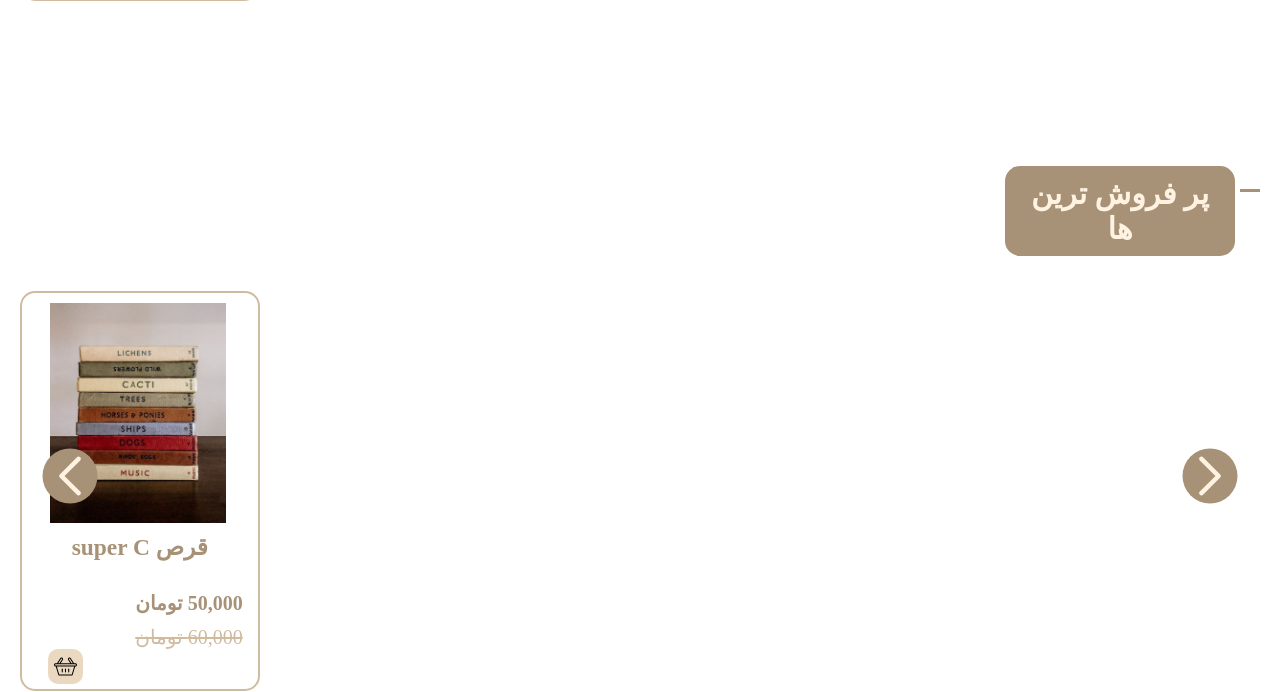
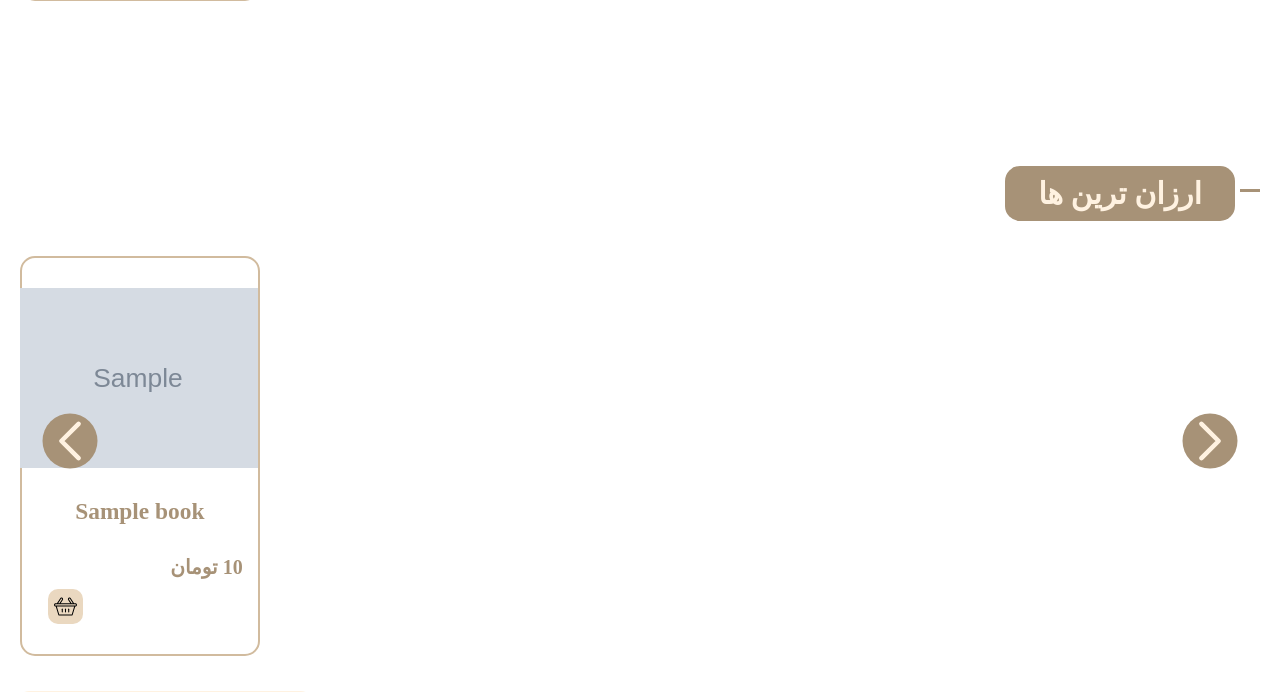
Before and after one commit to Hassan-Mousavi/Book.project, a Django app: page / in a window 1280 px wide. Shown: the part 1537-2229 px from the top of the page. Run offline with Django 5.2, Linux system fonts and the light colour scheme; tables that the repository leaves empty hold one stand-in row (values such as "Sample post"); grey boxes marked "Sample" are stand-in pictures; parts of the project's set-up code (start-up, migrations or seed data) failed here and were passed over.

Commit message:
add cheapest products in homepage and update newest products function

```diff
--- a/backend/store/views.py
+++ b/backend/store/views.py
@@ -1,15 +1,19 @@
+from lib2to3.fixes.fix_input import context
+
 from django.views import generic
 from django.shortcuts import render, get_object_or_404
 
 from .models import Book
 
 
-class HomeView(generic.ListView):
+class HomeView(generic.TemplateView):
     template_name = 'home.html'
-    context_object_name = 'books'
 
-    def get_queryset(self):
-        return Book.objects.select_related('category').order_by('-datatime_created').all()[0:6]
+    def get_context_data(self, **kwargs):
+        context = super().get_context_data(**kwargs)
+        context['newest_books'] = Book.objects.select_related('category').order_by('-datatime_created')[:6]
+        context['cheapest_books'] = Book.objects.select_related('category').order_by('price')[:6]
+        return context
 
 
 class BookListView(generic.ListView):
--- a/backend/templates/home.html
+++ b/backend/templates/home.html
@@ -40,7 +40,7 @@
             <div class="container">
                 <h2 class="most-view_title">جدید ترین ها</h2>
                 <div class="product-slider">
-                    {% for book in books %}
+                    {% for book in newest_books %}
                         <div class="slide slide-1">
                             <div class="product-card">
                                 <img
@@ -116,21 +116,21 @@
         </section>
         <section class="most-sale">
             <div class="container">
-                <h2 class="most-sale_title">پر فروش ترین ها</h2>
+                <h2 class="most-sale_title">ارزان ترین ها</h2>
                 <div class="product-slider">
+                    {% for book in cheapest_books %}
                         <div class="slide_1 slide-1">
                             <div class="product-card">
                                 <img
                                         class="product-card_img"
-                                    src="{% static 'image/img/c u r i o u s.jpg' %}"
+                                        src="{{ book.image.url }}"
                                         alt="product-1"
                                 />
                                 <div class="product-card_detail">
-                                <h3 class="product-card_title">قرص super C</h3>
+                                    <h3 class="product-card_title"> {{ book.title }}</h3>
                                     <div class="product-card_price">
-                                    <p>50,000 تومان</p>
+                                        <p>{{ book.price }} تومان</p>
                                         <span>
-                      <del>60,000 تومان</del>
                     </span>
                                     </div>
                                     <a href="#" class="product-card_link">
@@ -157,6 +157,7 @@
                                 </div>
                             </div>
                         </div>
+                    {% endfor %}
                     <button class="slider_btn slider_btn--left">
                         <svg
                                 fill="none"
```
Lines whose indentation alone changed are shown as unchanged.
